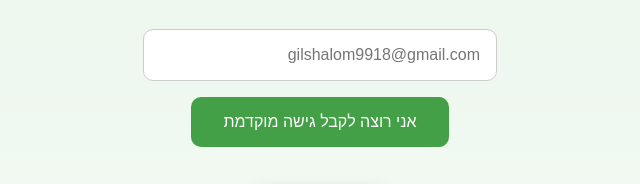
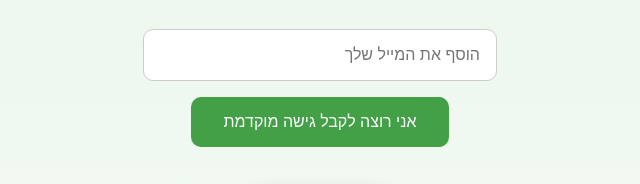
Before and after one commit to lotemgifts/chimedai-landing1, a plain HTML site: page index.html in a window 1280 px wide. Shown: the part 343-527 px from the top of the page, 320-960 px from the left. Drawn offline with Linux system fonts and the light colour scheme.

Commit message:
Update index.html

```diff
--- a/index.html
+++ b/index.html
@@ -79,7 +79,7 @@
     </p>
     <div class="form">
       <form action="thank-you.html" method="get">
-        <input type="email" name="email" placeholder="gilshalom9918@gmail.com" required />
+        <input type="email" name="email" placeholder="הוסף את המייל שלך" required />
         <br />
         <button type="submit">אני רוצה לקבל גישה מוקדמת</button>
       </form>
```
